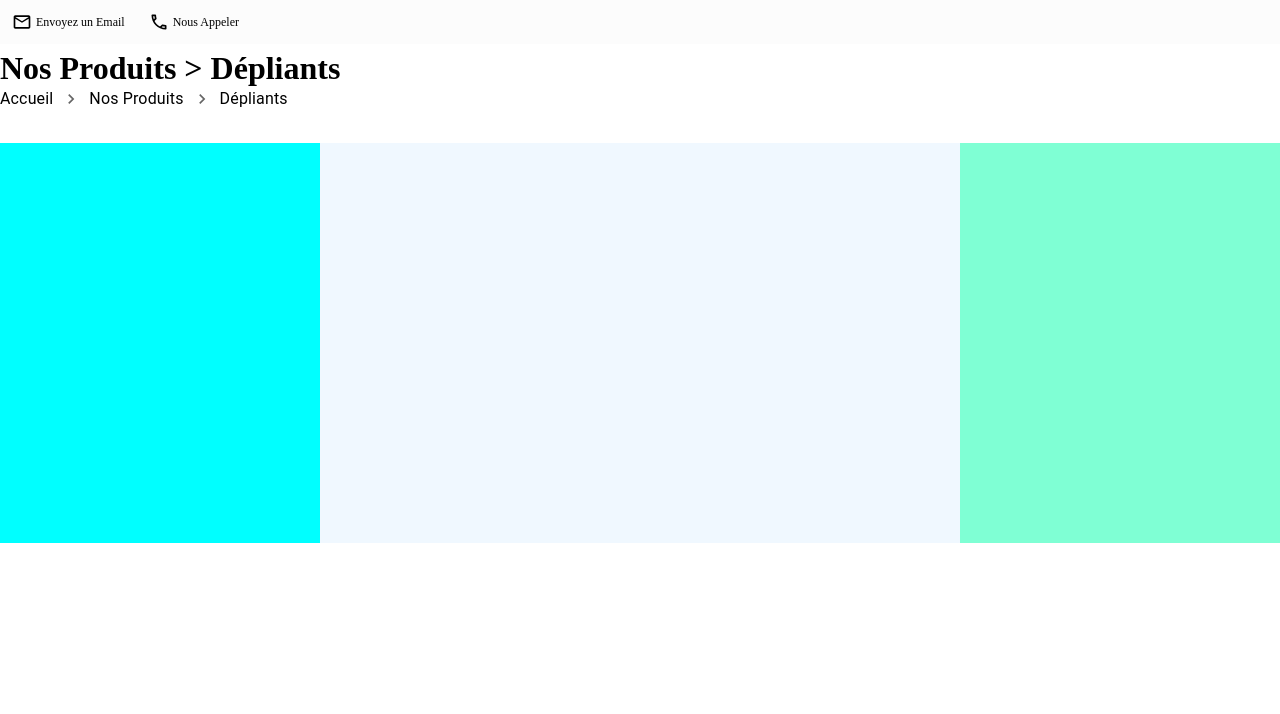
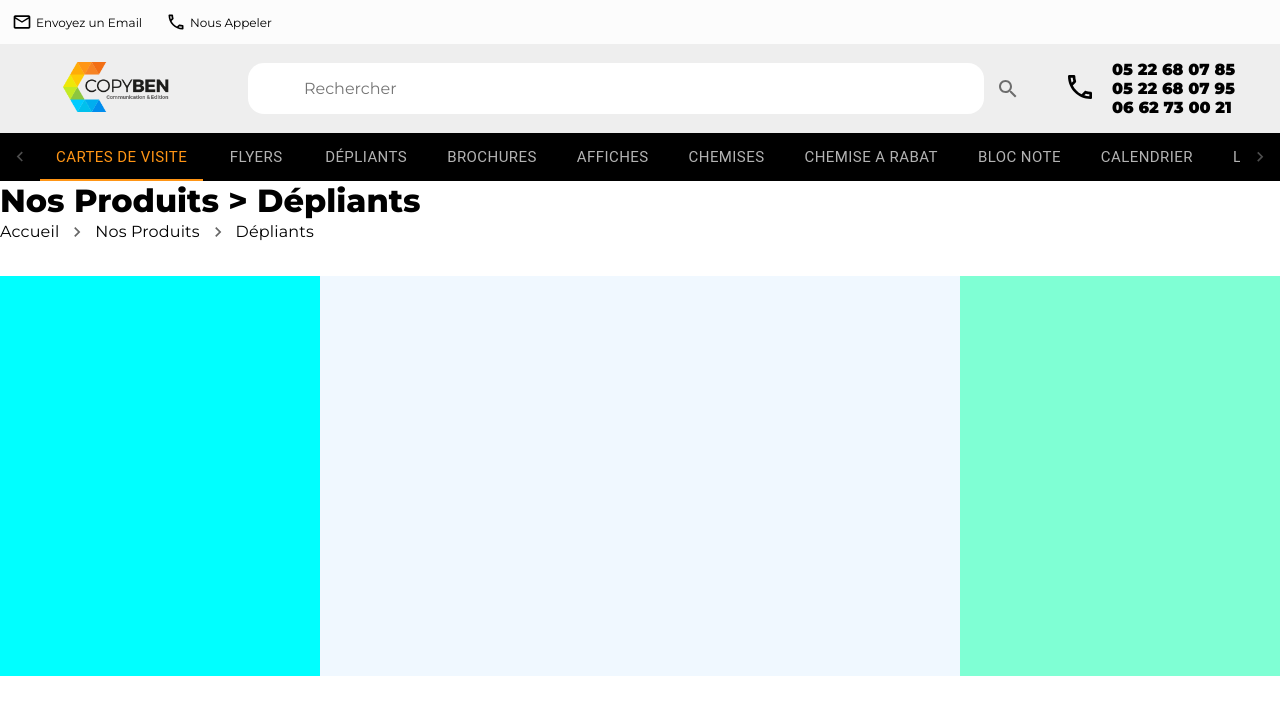
Before and after one commit to eldevyas/CopyBen, a Next.js app in the folder client/: page /produits/depliants in a window 1280 px wide. Shown: the top 714 px of the page. Built offline with nearby package versions, Linux system fonts and the light colour scheme.

Commit message:
⚡Web Header Complete

```diff
--- a/client/components/Layout/Header/Web/Base/2. Main.tsx
+++ b/client/components/Layout/Header/Web/Base/2. Main.tsx
@@ -0,0 +1,113 @@
+import Image from "next/image";
+import React from "react";
+import IconButton from "@mui/material/IconButton";
+import SearchIcon from "@mui/icons-material/Search";
+import CallOutlinedIcon from "@mui/icons-material/CallOutlined";
+
+function Logo() {
+    return (
+        <div className="WebHeader__Main__Logo">
+            <Image
+                src="/img/Logo Dark.png"
+                alt={""}
+                width={174}
+                height={84}
+                className="LogoImage"
+            />
+        </div>
+    );
+}
+
+type SearchBarProps = {
+    onSearch: (query: string) => void;
+};
+
+function Search({ onSearch }: SearchBarProps) {
+    const [query, setQuery] = React.useState("");
+
+    const handleQueryChange = (event: React.ChangeEvent<HTMLInputElement>) => {
+        setQuery(event.target.value);
+    };
+
+    const handleSubmit = (event: React.FormEvent<HTMLFormElement>) => {
+        event.preventDefault();
+        onSearch(query);
+    };
+
+    return (
+        <>
+            <div className="WebHeader__Main__Search">
+                <form
+                    className="WebHeader__Main__Search__Bar"
+                    onSubmit={handleSubmit}
+                >
+                    <input
+                        className="WebHeader__Main__Search__Bar__Input"
+                        type="text"
+                        placeholder="Rechercher"
+                        value={query}
+                        onChange={handleQueryChange}
+                    />
+
+                    <IconButton
+                        aria-label="delete"
+                        size="large"
+                        className="WebHeader__Main__Search__Bar__Button"
+                        type="submit"
+                    >
+                        <SearchIcon />
+                    </IconButton>
+                </form>
+                <div className="WebHeader__Main__Search__List"></div>
+            </div>
+        </>
+    );
+}
+
+function Contact() {
+    let ContactNumbers: string[] = [
+        "05 22 68 07 85",
+        "05 22 68 07 95",
+        "06 62 73 00 21",
+    ];
+
+    function handleClickPhoneNumber(phoneNumber: string) {
+        window.open(`tel:${phoneNumber}`);
+    }
+
+    return (
+        <>
+            <div className="WebHeader__Main__Contact">
+                <div className="WebHeader__Main__Contact__Icon">
+                    <CallOutlinedIcon />
+                </div>
+                <div className="WebHeader__Main__Contact__Numbers">
+                    {ContactNumbers.map((Number: string, Index: number) => {
+                        return (
+                            <div
+                                key={Index}
+                                className="WebHeader__Main__Contact__Numbers__Number"
+                                onClick={() => handleClickPhoneNumber(Number)}
+                            >
+                                {Number}
+                            </div>
+                        );
+                    })}
+                </div>
+            </div>
+        </>
+    );
+}
+
+export default function Main() {
+    const onSearch = (String: string) => {
+        alert(`Searched: ${String}`);
+    };
+    return (
+        <div className="WebHeader__Main">
+            <Logo />
+            <Search onSearch={onSearch} />
+            <Contact />
+        </div>
+    );
+}
--- a/client/components/Layout/Header/Web/Base/3. Navigation.tsx
+++ b/client/components/Layout/Header/Web/Base/3. Navigation.tsx
@@ -0,0 +1,75 @@
+import React from "react";
+import MenuItems from "./Data/NavigationLinks";
+import Tabs, { tabsClasses } from "@mui/material/Tabs";
+import Tab from "@mui/material/Tab";
+import { styled } from "@mui/material/styles";
+
+const StyledTabs = styled((props: any) => (
+    <Tabs
+        {...props}
+        TabIndicatorProps={{
+            children: <span className="MuiTabs-indicatorSpan" />,
+        }}
+    />
+))({
+    "& .MuiTabs-indicator": {
+        display: "flex",
+        justifyContent: "center",
+        backgroundColor: "transparent",
+    },
+    "& .MuiTabs-indicatorSpan": {
+        // maxWidth: 40,
+        width: "100%",
+        backgroundColor: "#ff9515",
+    },
+});
+
+const StyledTab = styled((props: any) => <Tab {...props} />)(({ theme }) => ({
+    textTransform: "none",
+    fontWeight: theme.typography.fontWeightRegular,
+    fontSize: theme.typography.pxToRem(15),
+    marginRight: theme.spacing(1),
+    color: "rgba(255, 255, 255, 0.7)",
+    "&.Mui-selected": {
+        color: "#ff9515",
+    },
+    "&.Mui-focusVisible": {
+        backgroundColor: "#ff9515",
+    },
+}));
+
+export default function Navigation() {
+    const [value, setValue] = React.useState(0);
+
+    const handleChange = (event: React.SyntheticEvent, newValue: number) => {
+        setValue(newValue);
+    };
+    return (
+        <div className="WebHeader__Navigation">
+            <StyledTabs
+                value={value}
+                onChange={handleChange}
+                variant="scrollable"
+                scrollButtons
+                aria-label="scrollable auto tabs example"
+                className={"WebHeader__Navigation__Links"}
+                sx={{
+                    [`& .${tabsClasses.scrollButtons}`]: {
+                        "&.Mui-disabled": { opacity: 0.3 },
+                        color: "#fff",
+                    },
+                }}
+            >
+                {MenuItems.map((Item, Index) => {
+                    return (
+                        <StyledTab
+                            label={Item.Name}
+                            key={Index}
+                            className={"WebHeader__Navigation__Links__Link"}
+                        />
+                    );
+                })}
+            </StyledTabs>
+        </div>
+    );
+}
--- /dev/null
+++ b/client/components/Layout/Header/Web/Base/Data/NavigationLinks.tsx
@@ -0,0 +1,55 @@
+let MenuItems: {
+    Name: string;
+    Link: string;
+}[] = [
+    {
+        Name: "CARTES DE VISITE",
+        Link: "/",
+    },
+    {
+        Name: "FLYERS",
+        Link: "/",
+    },
+    {
+        Name: "DÉPLIANTS",
+        Link: "/",
+    },
+    {
+        Name: "BROCHURES",
+        Link: "/",
+    },
+    {
+        Name: "AFFICHES",
+        Link: "/",
+    },
+    {
+        Name: "CHEMISES",
+        Link: "/",
+    },
+    {
+        Name: "CHEMISE A RABAT",
+        Link: "/",
+    },
+    {
+        Name: "BLOC NOTE",
+        Link: "/",
+    },
+    {
+        Name: "CALENDRIER",
+        Link: "/",
+    },
+    {
+        Name: "LETTRES À EN TÊTE",
+        Link: "/",
+    },
+    {
+        Name: "ENVELOPPE",
+        Link: "/",
+    },
+    {
+        Name: "CARNET DE TICKETS",
+        Link: "/",
+    },
+];
+
+export default MenuItems;
--- a/client/components/Layout/Header/Web/WebHeader.tsx
+++ b/client/components/Layout/Header/Web/WebHeader.tsx
@@ -1,12 +1,14 @@
 import React from "react";
 import TopBar from "./Base/1. Top Bar";
+import Main from "./Base/2. Main";
+import Navigation from "./Base/3. Navigation";
 
 export default function WebHeader() {
     return (
         <div className="Header WebHeader">
             <TopBar />
-            <div className="Header__Main"></div>
-            <div className="Header__Navigation"></div>
+            <Main />
+            <Navigation />
         </div>
     );
 }
--- /dev/null
+++ b/client/styles/Global/_Colors.scss
@@ -0,0 +1,6 @@
+// Global Colors for the website
+$C1: #000000;
+$C2: #fcfcfc;
+$C3: #ff9515;
+$C4: #008ded;
+$C5: #c3ea24;
--- a/client/styles/Global/_Global.scss
+++ b/client/styles/Global/_Global.scss
@@ -3,5 +3,5 @@
     padding: 0;
     margin: 0;
     box-sizing: border-box;
-    font: "Montserrat", sans-serif;
+    font-family: "Montserrat", sans-serif;
 }
--- a/client/styles/Layout/_Header.scss
+++ b/client/styles/Layout/_Header.scss
@@ -12,7 +12,7 @@
     align-items: stretch;
     width: 100%;
     &__TopBar {
-        background-color: #fcfcfc;
+        background-color: $C2;
         position: relative;
         width: 100%;
         height: auto;
@@ -45,10 +45,129 @@
                 }
                 &:hover {
                     cursor: pointer;
-                    background-color: aquamarine;
+                    background-color: $C3;
                     color: #fff;
                 }
             }
         }
     }
+    &__Main {
+        position: relative;
+        min-height: 50px;
+        width: 100%;
+        background-color: #eee;
+        display: flex;
+        flex-direction: row;
+        justify-content: space-between;
+        align-items: center;
+        gap: 2rem;
+        padding: 1rem;
+        &__Logo {
+            position: relative;
+            min-width: 200px;
+            min-height: 50px;
+            height: 100%;
+            background-color: transparent;
+            .LogoImage {
+                position: relative;
+                width: 100%;
+                height: auto;
+                max-height: 50px;
+                object-fit: contain;
+            }
+            transition: all .3s ease;
+            cursor: pointer;
+            &:hover {
+                transform: scale(105%);
+            }
+            &:active {
+                transform: scale(95%);
+            }
+        }
+        &__Search {
+            position: relative;
+            width: 100%;
+            min-height: 50px;
+            // background-color: $C4;
+            display: flex;
+            flex-direction: row;
+            align-items: center;
+            justify-content: flex-start;
+            &__Bar {
+                display: flex;
+                align-items: center;
+                width: 100%;
+                &__Input {
+                    position: relative;
+                    flex: 1;
+                    padding: 1rem 2rem;
+                    padding-left: 3.5rem;
+                    font-size: 1rem;
+                    border: none;
+                    border-radius: 1rem;
+                    border: none;
+                    outline: none;
+                }
+                &__Button {
+                    position: absolute;
+                    left: 0;
+                    top: 0;
+                    border-radius: 1rem;
+                    height: 100%;
+                    width: auto;
+                    aspect-ratio: 1/1;
+                }
+            }
+        }
+        &__Contact {
+            position: relative;
+            min-width: 200px;
+            min-height: 50px;
+            // background-color: $C5;
+            display: flex;
+            align-items: center;
+            gap: 1rem;
+            &__Icon {
+                position: relative;
+                svg {
+                    font-size: 2rem;
+                }
+            }
+            &__Numbers {
+                display: flex;
+                flex-direction: column;
+                justify-content: center;
+                align-items: flex-start;
+                gap: 0rem;
+                &__Number {
+                    font-size: 1rem;
+                    font-weight: 900;
+                    transition: all .3s ease;
+                    &:hover {
+                        color: $C4;
+                        cursor: pointer;
+                    }
+                }
+            }
+        }
+    }
+    &__Navigation {
+        position: relative;
+        width: 100%;
+        // min-height: 50px;
+        background-color: $C1;
+        display: flex;
+        justify-content: center;
+        align-items: center;
+        &__Links {
+            position: relative;
+            &__Link {
+                font-family: inherit;
+                position: relative;
+                height: 100%;
+                font-size: 0.85rem;
+                font-weight: bold;
+            }
+        }
+    }
 }
--- a/client/styles/main.scss
+++ b/client/styles/main.scss
@@ -1,3 +1,4 @@
+@import "./Global/Colors";
 @import "./Global/Global";
 //
 //
```
Also changed, not shown: client/public/img/Logo Dark.png (added), client/public/img/Logo Light.png (added).
